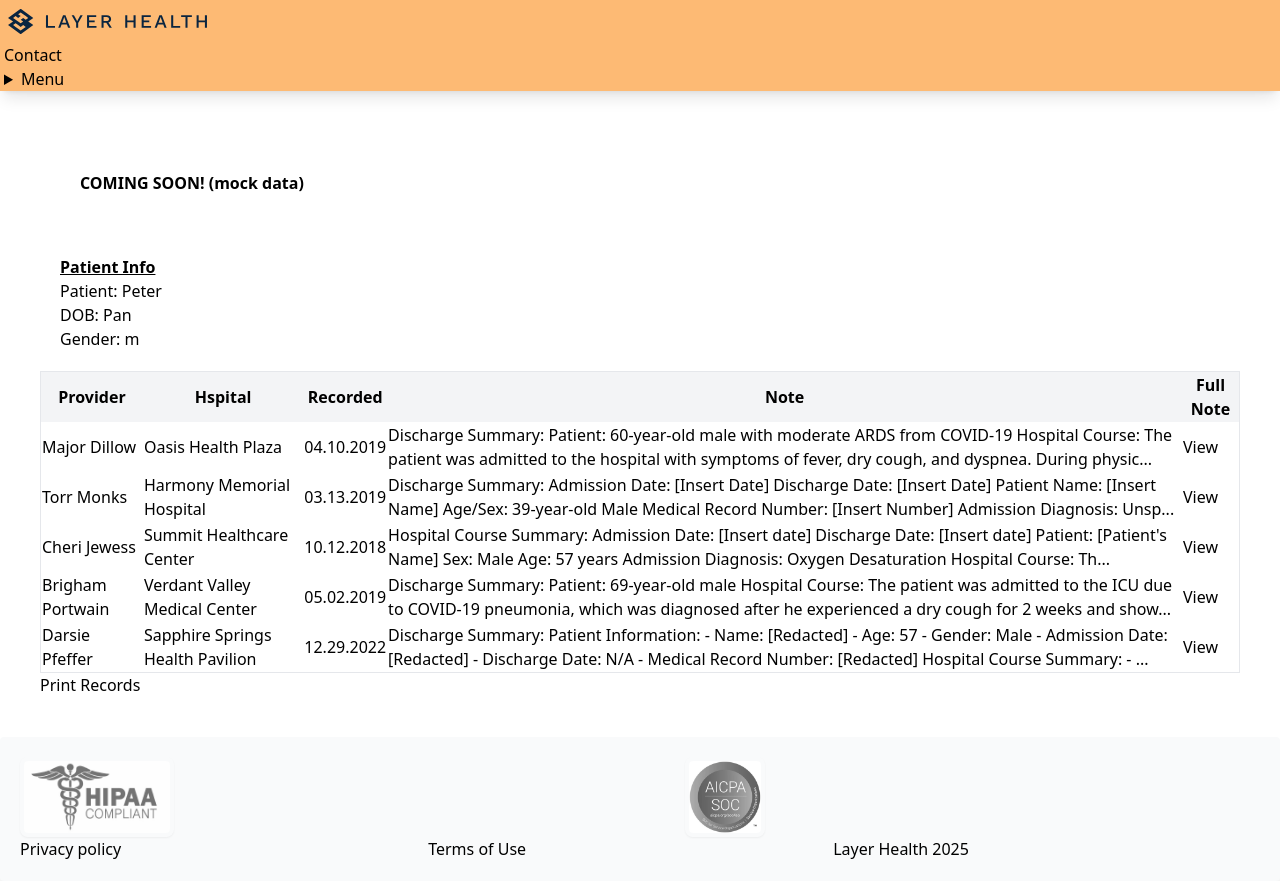
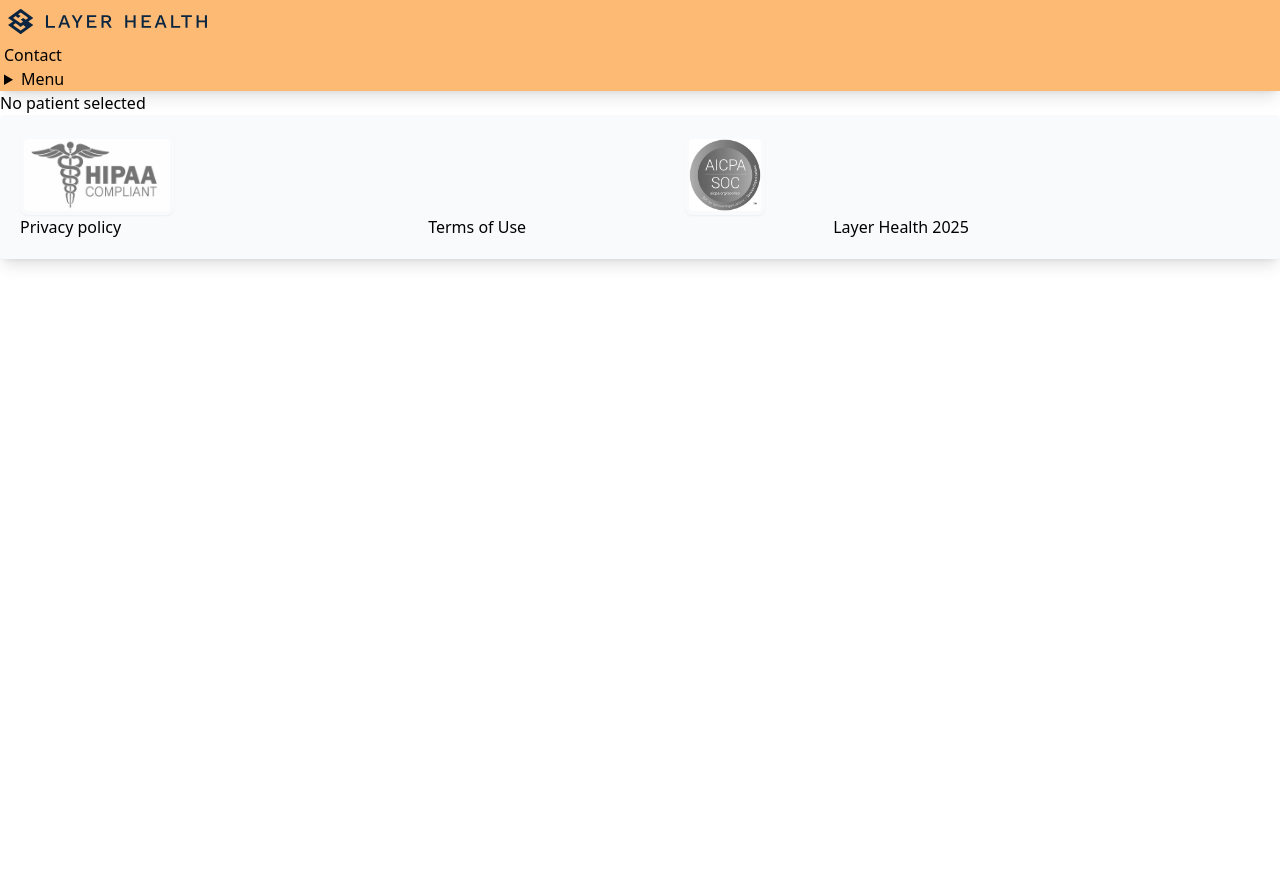
Before and after one commit to koderka2020/layer-health-dashboard, a React (Vite) app: page /notes in a window 1280 px wide. After the commit the page ends 800 px from the top, so only its background shows below. Built offline with nearby package versions, Linux system fonts and the light colour scheme.

Commit message:
notes are populated in /notes page and details are avail on popup tooltip

```diff
--- a/src/components/pages/filter/FilterDashboard.tsx
+++ b/src/components/pages/filter/FilterDashboard.tsx
@@ -1,24 +1,16 @@
-import { useState } from "react";
 import PatientsTable from "./PatientsTable";
 import Sidebar from "./Sidebar";
-import { CompleteRecord } from "../../../types/index";
+
 
 const FilterDashboard: React.FC = () => {
-  const [visibleData, setVisibleData] = useState<CompleteRecord[]>([]);
 
   return (
     <div className="h-screen bg-gradient-to-r from-yellow-50 to-slate-400">
       <div className="flex">
-        <Sidebar
-          visibleDataCount={visibleData.length}
-          setVisibleData={setVisibleData}
-        />
-        <div className="flex-1 p-8">
-          <PatientsTable
-            visibleData={visibleData}
-            setVisibleData={setVisibleData}
-          />
-        </div>
+        <Sidebar />
+      <div className="flex-1 p-10">
+        <PatientsTable />
+      </div>
       </div>
     </div>
   );
--- a/src/components/pages/filter/NotesPage.tsx
+++ b/src/components/pages/filter/NotesPage.tsx
@@ -1,39 +1,32 @@
-// import { useRef } from "react";
-// import { useContext } from "react";
-// import { Context } from '../../../contexts/Context';
-import notes from '../../../data/mock_notes.json'
+import { useRef } from "react";
+import { useContext } from "react";
+import { Context } from '../../../contexts/Context';
 import {convertDate} from '../../../utils/tableFunc'
 
 
-const NotesPage = () => {
-  // const { currPatient, setPatient } = useContext(Context)
-  // const { name, gender, date_of_birth:dob, notes} = currPatient
+const NotesPage: React.FC = () => {
+  const { currPatient } = useContext(Context)
+  if (!currPatient) return <div>No patient selected</div>;
+  const { name, gender, date_of_birth:dob, notes} = currPatient
 
-  //here will go list of notes belonging to the same patient that we selected on the dashboard
-  // TO-DO: state management, transform the obj data to match the schema
 
-  // const containerRef = useRef<HTMLDivElement>(null);
-  const mock = notes.slice(0,5)
+  const containerRef = useRef<HTMLDivElement>(null);
 
   return (
     <div className="p-10">
       <>
-      <h1 className="font-bold p-10">COMING SOON!   (mock data)</h1>
       <div className="p-5">
         <ul>
           <li className="font-bold underline">Patient Info</li>
-          {/* <li>Patient: {name}</li>
-          <li>DOB: {dob}</li>
-          <li>Gender: {gender}</li> */}
-          <li>Patient: {'Peter'}</li>
-          <li>DOB: {'Pan'}</li>
-          <li>Gender: {'m'}</li>
+          <li><p></p>Patient: {name}</li>
+          <li><p></p>DOB: {dob}</li>
+          <li><p></p>Gender: {gender}</li>
         </ul>
       </div>
       </>
       <div
         className="overflow-x-auto rounded-box border border-base-content/5 bg-base-100"
-        // ref={containerRef}
+        ref={containerRef}
         >
         <table className="table">
           {/* head */}
@@ -47,16 +40,22 @@
             </tr>
           </thead>
           <tbody>
-            {/* {notes.map((note) => ( */}
-            {mock.map((note) => (
+            {notes.map((note) => (
               <tr>
                 <td>{note.provider_name}</td>
                 <td>{note.hospital_name}</td>
                 <td>{convertDate(note.creation_date)}</td>
                 <td>{note.text.slice(0,200) + '...'}</td>
                 <td>
-                {/* this button will create pop up with the full view of the selected message */}
-                  <button className="btn btn-sm">View</button>
+                {/*  to view full details - popup window */}
+                  <button data-ripple-light="true" data-popover-target="popover"
+                    className="select-none rounded-lg bg-gray-700 py-1 px-4 text-center align-middle font-sans text-xs uppercase text-white shadow-lg shadow-gray-900/10 transition-all hover:shadow-lg hover:shadow-gray-900/20 focus:opacity-[0.85] focus:shadow-none active:opacity-[0.85] active:shadow-none disabled:pointer-events-none disabled:opacity-50 disabled:shadow-none">
+                    Open Note
+                  </button>
+                  <div data-popover="popover"
+                    className="absolute inset-0 p-2 w-50 h-30 break-words whitespace-normal bg-white border rounded-lg shadow-lg text-blue-gray-500 shadow-blue-gray-500/10 focus:outline-none">
+                      {note.text}
+                  </div>
                 </td>
               </tr>
             ))}
--- a/src/components/pages/filter/PatientsTable.tsx
+++ b/src/components/pages/filter/PatientsTable.tsx
@@ -1,38 +1,38 @@
 import { useEffect, useRef, useState } from "react";
 import { Link } from "react-router-dom";
-// import { usePatientContext } from '../../../contexts/Context';
-
+import { useContext } from "react";
+import { Context } from "../../../contexts/Context";
 import patients from "../../../data/mock_patients.json";
 import { CompleteRecord } from "../../../types/index";
 import { agregate, convertDate, ROWS_PER_PAGE } from "../../../utils/tableFunc";
 
-interface PatientsTableProps {
-  visibleData: CompleteRecord[];
-  setVisibleData: React.Dispatch<React.SetStateAction<CompleteRecord[]>>;
-}
 
-const PatientsTable: React.FC<PatientsTableProps> = ({ visibleData, setVisibleData }) => {
+
+const PatientsTable: React.FC = () => {
   const containerRef = useRef<HTMLDivElement>(null);
+
+  //context state:
+  const { setPatient, visibleData, setVisibleData } = useContext(Context);
+
 
   // NEW: Pagination state
   const [currentPage, setCurrentPage] = useState(1);
   const [totalPages, setTotalPages] = useState(1);
-  const [completeDataCount, setTotalCount] = useState(0);
+  // const [completeDataCount, setTotalCount] = useState(0);
 
   // Full dataset (aggregated)
   const fullDataRef = useRef<CompleteRecord[]>([]);
 
   const handleClick = (patientInfo: CompleteRecord) => {
-        //update state in context
-    // setPatient(patientInfo)
-    console.log(patientInfo);
+    //update state - context
+    setPatient(patientInfo)
   };
 
   // Load first page + prepare full data
   useEffect(() => {
     const patient_ids = patients.map((p) => p.id);
     const completeData = agregate(patient_ids);
-    setTotalCount(patient_ids.length)
+    // setTotalCount(patient_ids.length)
 
     fullDataRef.current = completeData;
     setTotalPages(Math.ceil(completeData.length / ROWS_PER_PAGE));
@@ -71,14 +71,14 @@
             </tr>
           </thead>
           <tbody>
-            {visibleData.map((patient) => (
+            {visibleData.map((patient: CompleteRecord) => (
               <tr key={patient.id}>
                 <td>{patient.name}</td>
                 <td>{convertDate(patient.date_of_birth)}</td>
                 <td>{patient.gender}</td>
                 <td>
                   <Link to="/notes">
-                    <button className="btn btn-sm" onClick={() => handleClick(patient)}>
+                    <button key={patient.id} className="btn btn-sm" onClick={() => handleClick(patient)}>
                       Open
                     </button>
                   </Link>
--- a/src/components/pages/filter/SideBar.tsx
+++ b/src/components/pages/filter/SideBar.tsx
@@ -1,22 +1,23 @@
 import { useState } from 'react';
+import { useContext } from "react";
+import { Context } from "../../../contexts/Context";
 import TagWindow from './TagWindow'
 import { runQuery } from '../../../utils/sidebarFunc'
-import { CompleteRecord } from '../../../types/index'
 import {CATEGORIES} from '../../../utils/sidebarFunc'
 import patients from '../../../data/mock_patients.json'
 import {agregate} from '../../../utils/tableFunc'
 
 
- interface SidebarProps {
-  visibleDataCount: number;
-   setVisibleData: React.Dispatch<React.SetStateAction<CompleteRecord[]>>;
- }
 
-const Sidebar: React.FC<SidebarProps> = ({visibleDataCount, setVisibleData}) => {
+const Sidebar: React.FC = () => {
   const [isDropdownOpen, setIsDropdownOpen] = useState(false);
   const [tags, setTags] = useState<Record<string, string[]>>({});
   const [inputValue, setInputValue] = useState("");
   const [category, setCategory] = useState("")
+
+  //context
+  const { visibleData, setVisibleData } = useContext(Context);
+
 
   const removeTag = (tag: string) => {
     setTags(prev => {
@@ -32,8 +33,10 @@
   };
 
   const handleKeyDown = (e: React.KeyboardEvent<HTMLInputElement>) => {
+  //only allow input when catyegory selected:
   if (e.key === "Enter" && inputValue.trim() && category) {
     let input = inputValue.trim()
+    // update date format, DaisyUI calendar coponent showing format
     if (category == 'Date'){
       input = inputValue.trim().split('-').reverse().join('.')
     }
@@ -64,7 +67,6 @@
     } else {
       //TODO when connected to DB: if there are some filters selected- create a query/filter
       // const query: string = createQuery(tags)
-
       //run query and store results in the state + updte teh table
       results = runQuery(tags)
     }
@@ -74,7 +76,7 @@
 
 
   return(
-    <div className="w-54 h-screen bg-gray-600 text-white p-4">
+    <div className="w-80 h-screen bg-gray-600 text-white p-4">
       <div className="flex flex-col">
         <div className="text-xl font-semibold mb-4">Filters</div>
         <div className="relative" onMouseLeave={() => setIsDropdownOpen(false)}>
@@ -118,7 +120,7 @@
             </div>
         </div>
         <div className="p-5">
-          <p>Number of records: {visibleDataCount}</p>
+          <p>Number of records: {visibleData.length}</p>
         </div>
       </div>
     </div>
--- a/src/contexts/Context.tsx
+++ b/src/contexts/Context.tsx
@@ -1,34 +1,32 @@
-// import { createContext, useState, useContext, ReactNode } from 'react';
-// import {CompleteRecord} from '../types/index'
+import React, { createContext, useState, ReactNode } from 'react';
+import {CompleteRecord} from '../types/index'
 
-// //Context
-// interface ContextType {
-//   currPatient: CompleteRecord | null;
-//   setPatient: (newData: string) => void;
-// }
+//Context
+interface ContextProps {
+  currPatient: CompleteRecord | null;
+  setPatient: React.Dispatch<React.SetStateAction<CompleteRecord | null>>;
+  visibleData: CompleteRecord[];
+  setVisibleData: React.Dispatch<React.SetStateAction<CompleteRecord[]>>;
+}
 
-// const PatientContext = createContext<ContextType | undefined>(undefined)
-
-// //Provider
-// interface ProviderProps {
-//   children: ReactNode;
-// }
+// eslint-disable-next-line react-refresh/only-export-components
+export const Context = createContext<ContextProps>({
+  currPatient: null,
+  setPatient: () => {},
+  visibleData: [],
+  setVisibleData: () => {},
+});
 
 
-// export const Provider = ({ children }: ProviderProps) => {
-//   const [ currPatient, setPatient ] = useState<CompleteRecord | null>(null)
-//   return (
-//     <PatientContext.Provider value={{ currPatient, setPatient }}>
-//       {children}
-//     </PatientContext.Provider>
-//   );
-// };
 
-// // Custom hook to use the UserContext
-// export const usePatientContext = () => {
-//     const context = useContext(PatientContext);
-//     if (!context) {
-//         throw new Error('useUserContext must be used within a UserContextProvider');
-//     }
-//     return context;
-// };
+//Provider
+export const ContextProvider = ({ children }: { children: ReactNode }) => {
+  const [ currPatient, setPatient ] = useState<CompleteRecord | null>(null);
+  const [visibleData, setVisibleData] = useState<CompleteRecord[]>([]);
+
+  return (
+    <Context.Provider value={{ currPatient, setPatient, visibleData, setVisibleData }}>
+      {children}
+    </Context.Provider>
+  );
+};
--- a/src/types/index.ts
+++ b/src/types/index.ts
@@ -20,11 +20,5 @@
   name: string;
   gender: string;
   date_of_birth: string;
-  note: {
-    provider_name: string;
-    hospital_name: string;
-    creation_date: string;
-    patient_id: number;
-    text: string;
-  };
+  notes: Note[];
 }
```
Also changed, not shown: src/main.tsx (+4 -4 lines), 1 other file (tests, documents, lock files or other folders).
